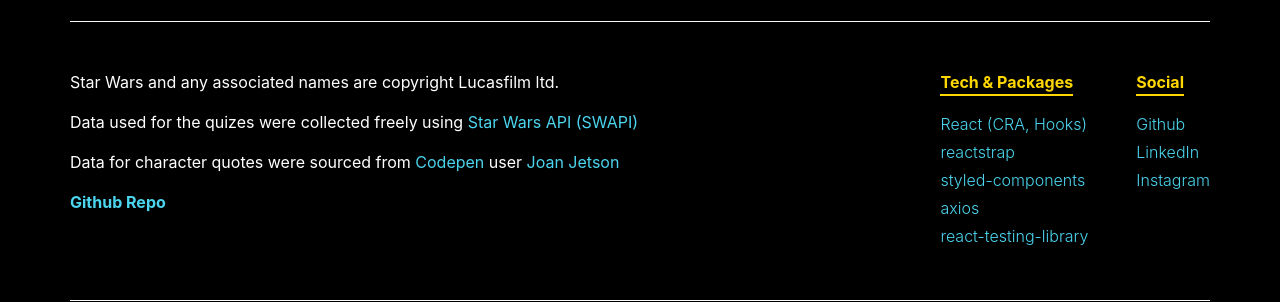
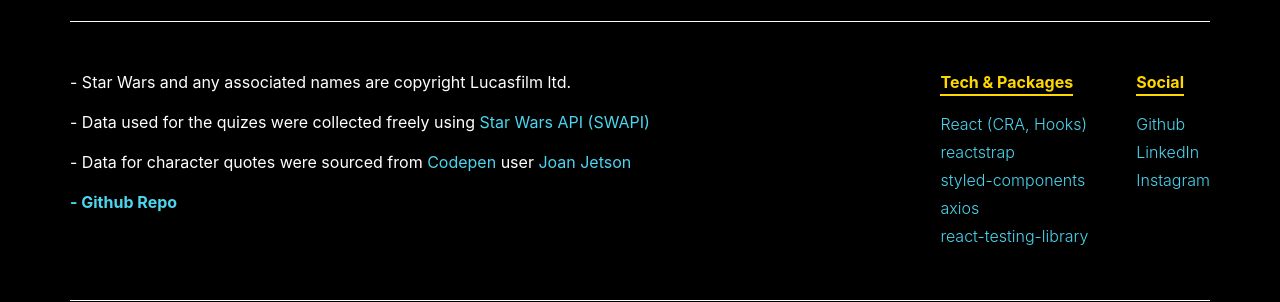
Before and after one commit to pakatagoh/star-wars-crazy-client, a React (Create React App) app: page / in a window 1280 px wide. Shown: the part 537-839 px from the top of the page. Built offline with nearby package versions, Linux system fonts and the light colour scheme; no server answers.

Commit message:
Update footer content style. Move Navigation and footer into App.js

```diff
--- a/src/App.js
+++ b/src/App.js
@@ -1,10 +1,30 @@
 import React, { Component } from 'react';
 import Routing from './pages/Routing';
+import NavigationView from './components/Navigation/NavigationView';
+import Block from './components/Block/Block';
+import FooterView from './components/Footer/FooterView';
+
+const navViewProps = {
+  navBrand: {
+    src: 'https://upload.wikimedia.org/wikipedia/commons/thumb/6/6c/Star_Wars_Logo.svg/1280px-Star_Wars_Logo.svg.png',
+    alt: 'star wars',
+    to: '/',
+  },
+  navItemsLeft: [{ to: '/movies', text: 'Movies' }, { to: '/events', text: 'Events' }],
+  navItemsRight: [{ to: '/login', text: 'Login' }, { to: '/signup', text: 'Sign Up' }],
+};
+
 class App extends Component {
   render() {
     return (
       <>
+        <header className="bg-dark">
+          <Block container spacer={1} className="px-0">
+            <NavigationView {...navViewProps} />
+          </Block>
+        </header>
         <Routing />
+        <FooterView />
       </>
     );
   }
--- a/src/components/Footer/FooterView.jsx
+++ b/src/components/Footer/FooterView.jsx
@@ -31,22 +31,22 @@
     <>
       <Block container spacer={3} className="border-top border-bottom border-light px-sm-0">
         <footer data-testid="footer" className="d-flex flex-column flex-sm-row justify-content-sm-between">
-          <div className="mb-3 mb-sm-0">
-            <p>Star Wars and any associated names are copyright Lucasfilm ltd.</p>
-            <p>
-              Data used for the quizes were collected freely using{' '}
+          <ul className="list-unstyled mb-3 mb-sm-0">
+            <li className="mb-3"> - Star Wars and any associated names are copyright Lucasfilm ltd.</li>
+            <li className="mb-3">
+              - Data used for the quizes were collected freely using{' '}
               <StyledLink href="https://swapi.co/">Star Wars API (SWAPI)</StyledLink>
-            </p>
-            <p>
-              Data for character quotes were sourced from <StyledLink href="https://codepen.io/">Codepen</StyledLink>{' '}
+            </li>
+            <li className="mb-3">
+              - Data for character quotes were sourced from <StyledLink href="https://codepen.io/">Codepen</StyledLink>{' '}
               user <StyledLink href="https://codepen.io/joanjetson/">Joan Jetson</StyledLink>
-            </p>
-            <p>
+            </li>
+            <li className="mb-3">
               <StyledLink href="https://github.com/pakatagoh/star-wars-crazy-client" className="font-weight-bold">
-                Github Repo
+                - Github Repo
               </StyledLink>
-            </p>
-          </div>
+            </li>
+          </ul>
           <div className="d-flex flex-column flex-sm-row">
             <ul className="list-unstyled ml-sm-5 mb-3 mb-sm-0">
               <StyledListHeader className="d-inline-block mb-3">Tech & Packages</StyledListHeader>
--- a/src/pages/HomePage/components/HomePageView.jsx
+++ b/src/pages/HomePage/components/HomePageView.jsx
@@ -1,18 +1,11 @@
 import React from 'react';
-import NavigationView from '../../../components/Navigation/NavigationView';
 import Quiz from './../../../components/Quiz/containers/Quiz';
-import FooterView from './../../../components/Footer/FooterView';
 import RandomQuote from './../../../components/RandomQuote/containers/RandomQuote';
 import Block from './../../../components/Block/Block';
+
 const HomePageView = props => {
-  const { navViewProps } = props;
   return (
     <>
-      <header className="bg-dark">
-        <Block container spacer={1} className="px-0">
-          <NavigationView {...navViewProps} />
-        </Block>
-      </header>
       <main data-testid="home-page">
         <Block container spacer={2}>
           <Quiz />
@@ -20,7 +13,6 @@
         <Block container spacer={2}>
           <RandomQuote />
         </Block>
-        <FooterView />
       </main>
     </>
   );
--- a/src/pages/HomePage/container/HomePage.jsx
+++ b/src/pages/HomePage/container/HomePage.jsx
@@ -2,21 +2,7 @@
 import HomePageView from '../components/HomePageView';
 
 const HomePage = () => {
-  const navViewProps = {
-    navBrand: {
-      src: 'https://upload.wikimedia.org/wikipedia/commons/thumb/6/6c/Star_Wars_Logo.svg/1280px-Star_Wars_Logo.svg.png',
-      alt: 'star wars',
-      to: '/',
-    },
-    navItemsLeft: [{ to: '/movies', text: 'Movies' }, { to: '/events', text: 'Events' }],
-    navItemsRight: [{ to: '/login', text: 'Login' }, { to: '/signup', text: 'Sign Up' }],
-  };
-
-  const homePageViewProps = {
-    navViewProps,
-  };
-
-  return <HomePageView {...homePageViewProps} />;
+  return <HomePageView />;
 };
 
 export default HomePage;
```
Also changed, not shown: 1 other file (tests, documents, lock files or other folders).
